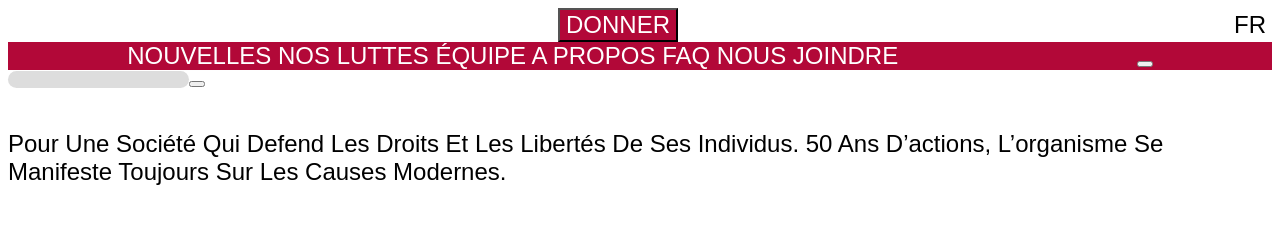
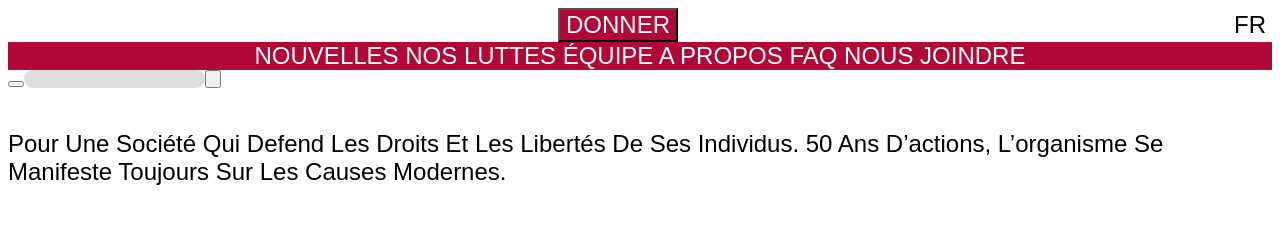
Before and after one commit to samesthumain/droits-et-libertes--la-cuisine, a PHP site: page / in a window 1280 px wide. Shown: the top 229 px of the page. Run offline with PHP 8.4, Linux system fonts and the light colour scheme; some web fonts are replaced.

Commit message:
flex sur la searchbar

```diff
--- a/index.html
+++ b/index.html
@@ -39,6 +39,9 @@
             <a class="menu-title">NOUS JOINDRE</a>
           </div>
         </div>
+
+      </div>
+      <div class="header-row-2">
       <nav class="navbar navbar-dark bg-dark">
         <button
           class="navbar-toggler"
@@ -54,11 +57,13 @@
           <span class="navbar-toggler-icon"></span>
         </button>
       </nav>
-      </div>
+
       <!--onglet de recherche-->
+
       <input class="search" type="text" placeholder="" /><button type="submit">
         <i></i>
       </button>
+    </div>
     </div>
 
     <!--MAIN-->
--- a/partials-scss/_header.scss
+++ b/partials-scss/_header.scss
@@ -47,6 +47,11 @@
     justify-content: space-around;
 }
 
+.header-row-2{
+    display: flex;
+
+}
+
 @media screen and (min-width: 834px) and (max-width:1439px) {
 
 }
--- a/style.css
+++ b/style.css
@@ -85,6 +85,10 @@
   justify-content: space-around;
 }
 
+.header-row-2 {
+  display: flex;
+}
+
 h1, .h1 {
   font-family: "Jockey One", sans-serif;
   font-size: 64px;
```
Also changed, not shown: 1 other file. Lines whose indentation alone changed are shown as unchanged.
